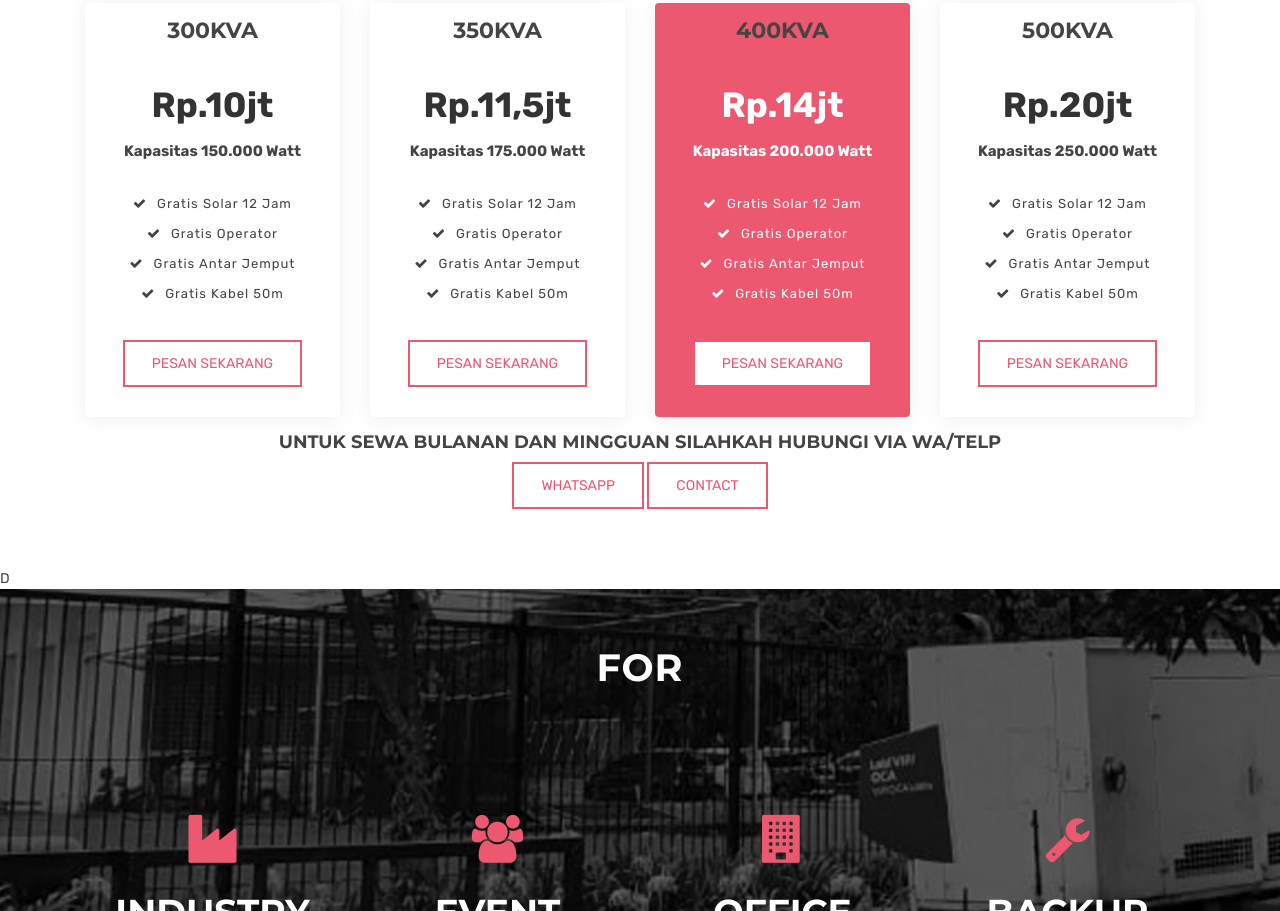
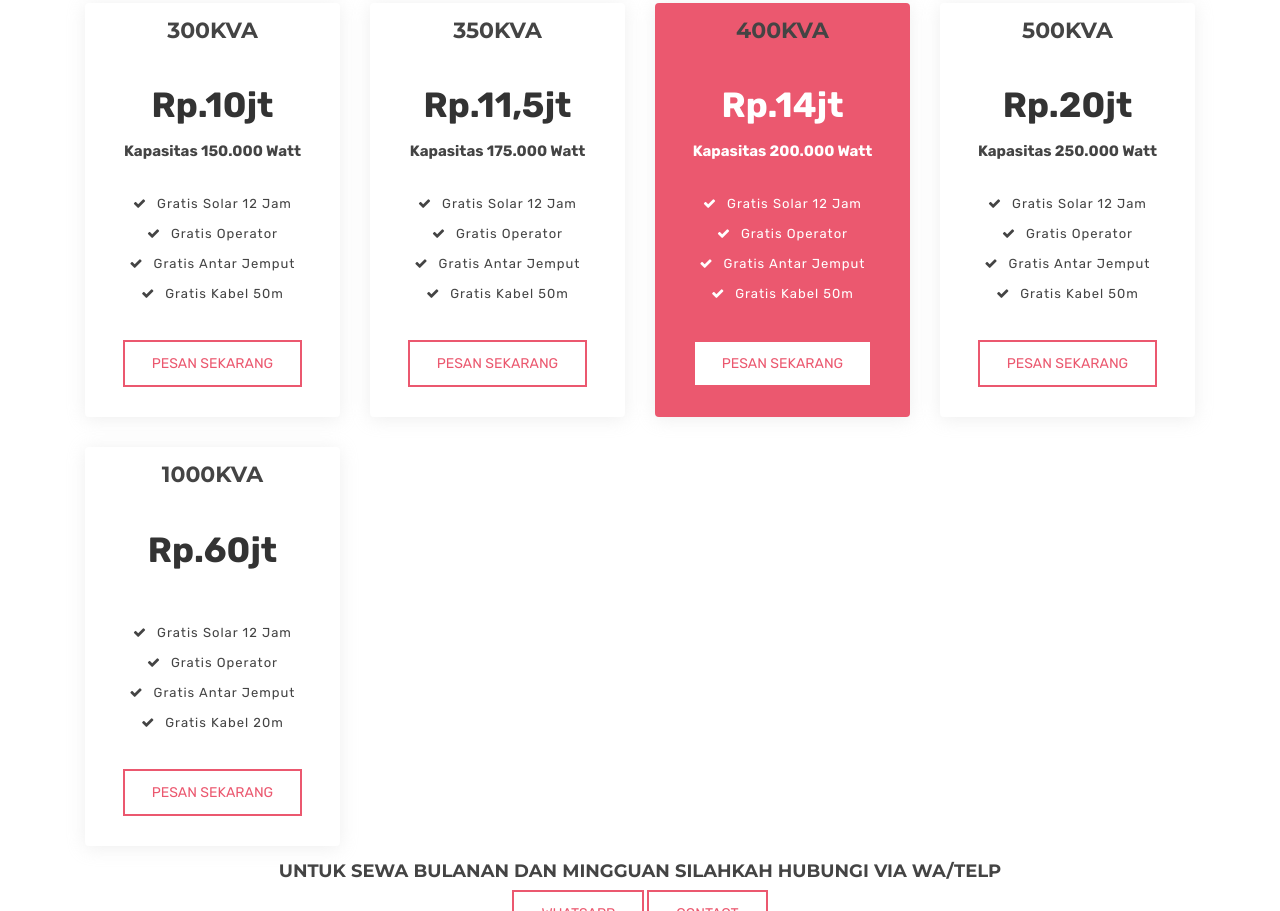
Before and after one commit to ronggothelast/harlindo, a plain HTML site: page index.html in a window 1280 px wide. Shown: the part 1889-2800 px from the top of the page. Drawn offline with Linux system fonts and the light colour scheme.

Commit message:
tambah 1000kva

```diff
--- a/index.html
+++ b/index.html
@@ -571,6 +571,29 @@
             </div>
           </div>
 
+          <div class="col-lg-3 col-md-6 col-xs-12">
+            <div class="pricing-table-item">
+              <div class="plan-name">
+                <h4>1000KVA</h4>
+              </div>
+              <div class="plan-price">
+                <div class="price-value">Rp.60jt</div>
+
+              </div>
+              <div class="plan-list">
+                <ul>
+                  <li><i class="fa fa-check"></i>Gratis Solar 12 Jam</li>
+                  <li><i class="fa fa-check"></i>Gratis Operator</li>
+                  <li><i class="fa fa-check"></i>Gratis Antar Jemput</li>
+                  <li><i class="fa fa-check"></i>Gratis Kabel 20m</li>
+                </ul>
+              </div>
+              <div class="plan-signup">
+                <a href="https://api.whatsapp.com/send?phone=6281932768868" class="btn btn-common">Pesan Sekarang</a>
+              </div>
+            </div>
+          </div>
+
           <div class="container text-center">
             <h5>UNTUK SEWA BULANAN DAN MINGGUAN SILAHKAH HUBUNGI VIA WA/TELP</h5  >
             <div class="plan-signup">
```
